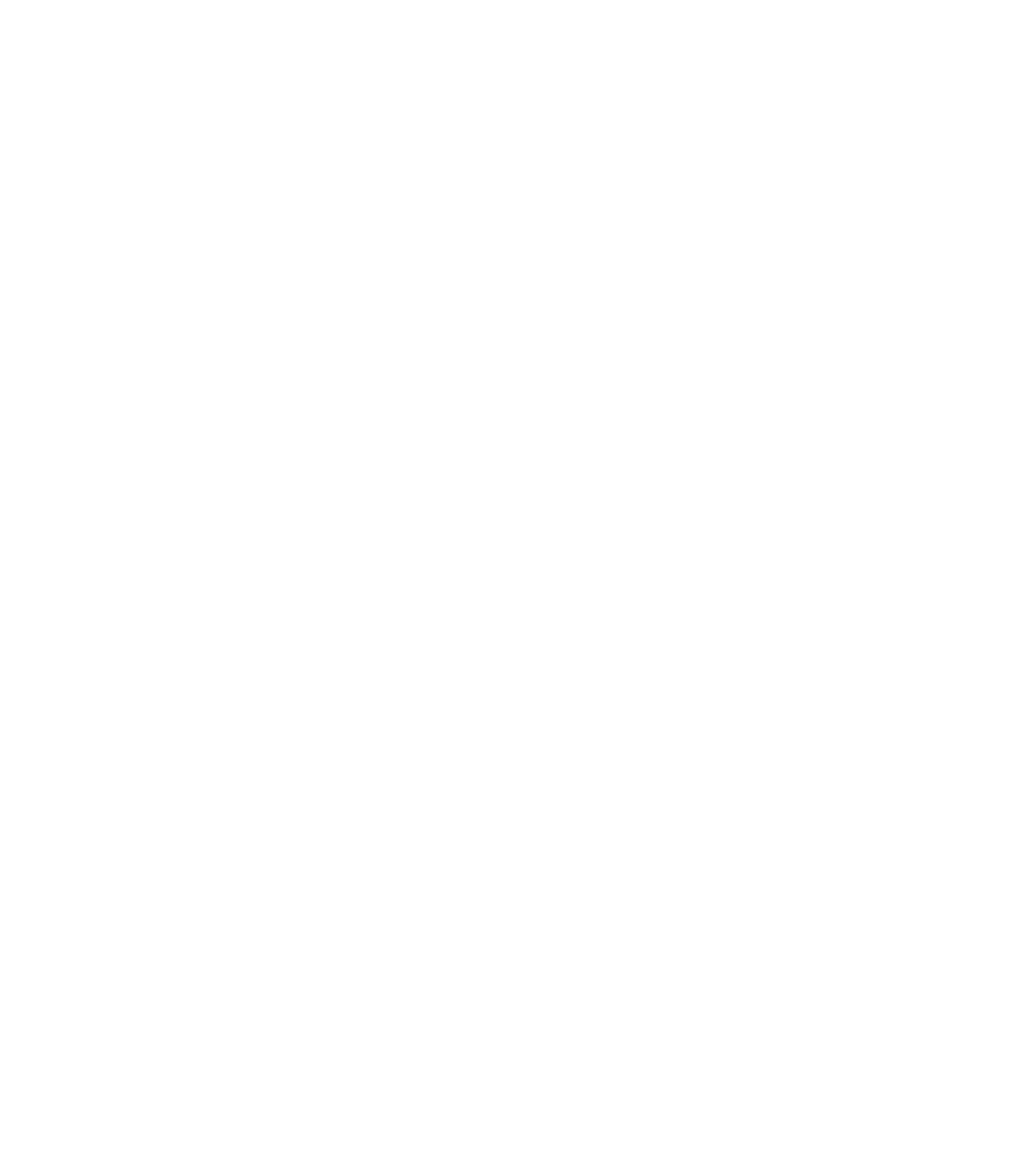
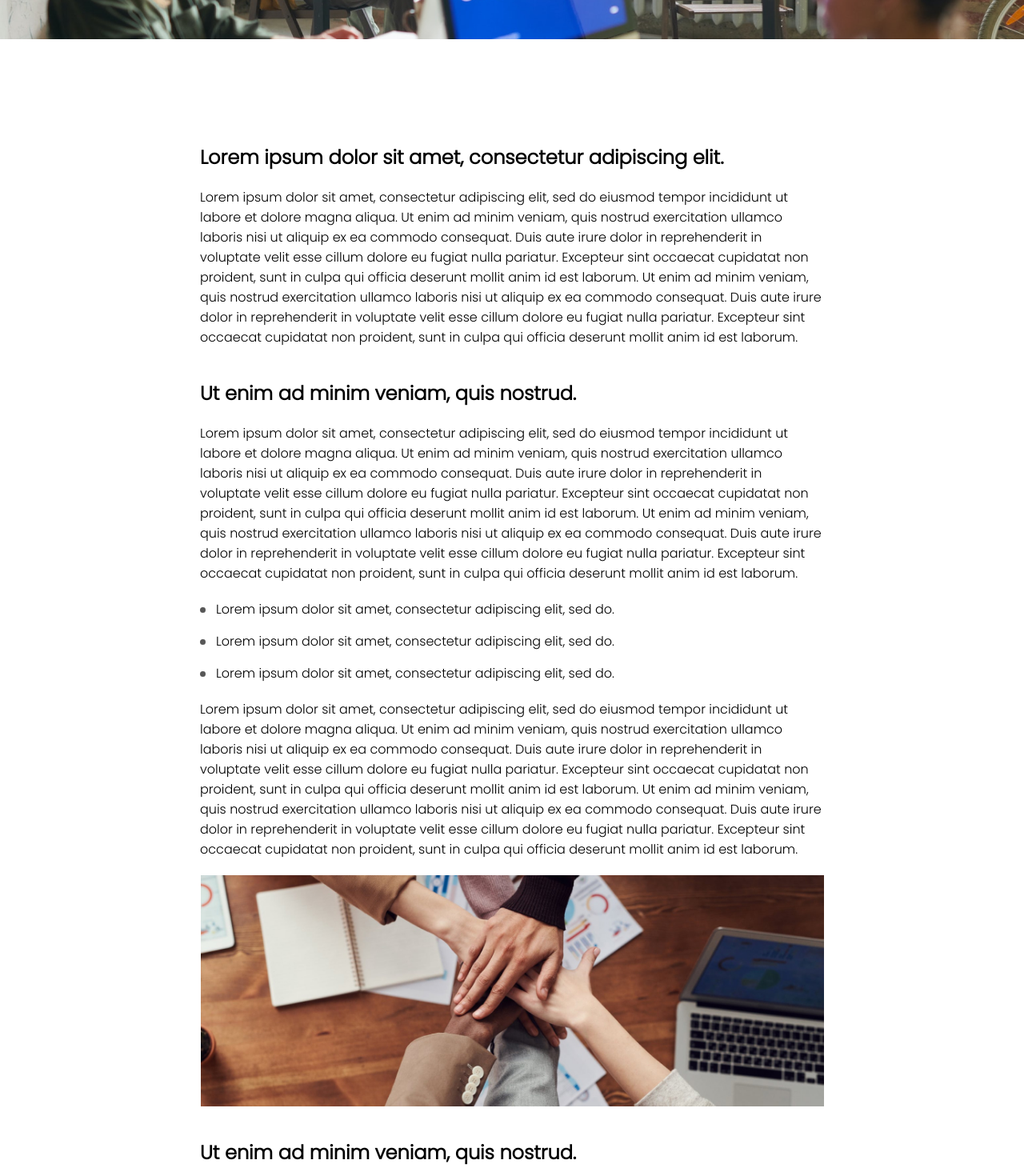
Before and after one commit to Shakhmurad7/finsweet, a React (Vite) app: page /Single in a window 1280 px wide. Before the commit this address had no page. Shown: the part 740-2210 px from the top of the page at 80% size. Before the commit the page ends 800 px from the top, so only its background shows below. Built offline with nearby package versions, Linux system fonts and the light colour scheme.

Commit message:
add SinglePage

```diff
--- a/src/App.jsx
+++ b/src/App.jsx
@@ -6,6 +6,7 @@ import Features from "./NavbarMetodlar/Features/Features"
 import Pricing from "./NavbarMetodlar/Pricing/Pricing"
 import Work from "./NavbarMetodlar/Work/Work"
 import Blog from "./NavbarMetodlar/Blog/Blog"
+import Single from "./NavbarMetodlar/Blog-Single/Single"
 
 
 
@@ -20,6 +21,7 @@ function App() {
         <Route path="/Pricing" element={<Pricing/>}/>
         <Route path="/Work" element={<Work/>}/>
         <Route path="/Blog" element={<Blog/>}/>
+        <Route path="/Single" element={<Single/>}/>
       </Routes>
     </>
   )
--- /dev/null
+++ b/src/NavbarMetodlar/Blog-Single/Single.jsx
@@ -0,0 +1,43 @@
+import React from 'react'
+import styles from './Single.module.css'
+import style from '../Blog/Blog.module.css'
+import PageContainer from '../../PageContainer'
+function Single() {
+  return (
+    <>
+    <PageContainer>
+
+           <div className={style['BlogPage-text-top']}>
+                <h2>A UX Case Study on Creating a Studious Environment for Students</h2>
+                <p>Andrew Jonson <b>Posted on 27th January 2021</b></p>
+                <img src={'./img/people-working-in-front-of-computer-3182763.png'} />
+            </div>
+        <div className="Big-container">
+            <div className={styles['Container']}>
+                <div className={styles['block']}>
+                    <h2>Lorem ipsum dolor sit amet, consectetur adipiscing elit.</h2>
+                    <p>Lorem ipsum dolor sit amet, consectetur adipiscing elit, sed do eiusmod tempor incididunt ut labore et dolore magna aliqua. Ut enim ad minim veniam, quis nostrud exercitation ullamco laboris nisi ut aliquip ex ea commodo consequat. Duis aute irure dolor in reprehenderit in voluptate velit esse cillum dolore eu fugiat nulla pariatur. Excepteur sint occaecat cupidatat non proident, sunt in culpa qui officia deserunt mollit anim id est laborum. Ut enim ad minim veniam, quis nostrud exercitation ullamco laboris nisi ut aliquip ex ea commodo consequat. Duis aute irure dolor in reprehenderit in voluptate velit esse cillum dolore eu fugiat nulla pariatur. Excepteur sint occaecat cupidatat non proident, sunt in culpa qui officia deserunt mollit anim id est laborum.</p>
+                </div>
+                <div className={styles['block']}>
+                    <h2>Ut enim ad minim veniam, quis nostrud.</h2>
+                    <p>Lorem ipsum dolor sit amet, consectetur adipiscing elit, sed do eiusmod tempor incididunt ut labore et dolore magna aliqua. Ut enim ad minim veniam, quis nostrud exercitation ullamco laboris nisi ut aliquip ex ea commodo consequat. Duis aute irure dolor in reprehenderit in voluptate velit esse cillum dolore eu fugiat nulla pariatur. Excepteur sint occaecat cupidatat non proident, sunt in culpa qui officia deserunt mollit anim id est laborum. Ut enim ad minim veniam, quis nostrud exercitation ullamco laboris nisi ut aliquip ex ea commodo consequat. Duis aute irure dolor in reprehenderit in voluptate velit esse cillum dolore eu fugiat nulla pariatur. Excepteur sint occaecat cupidatat non proident, sunt in culpa qui officia deserunt mollit anim id est laborum.</p>
+                    <ul>
+                        <li>Lorem ipsum dolor sit amet, consectetur adipiscing elit, sed do.</li>
+                        <li>Lorem ipsum dolor sit amet, consectetur adipiscing elit, sed do.</li>
+                        <li>Lorem ipsum dolor sit amet, consectetur adipiscing elit, sed do.</li>
+                    </ul>
+                    <p>Lorem ipsum dolor sit amet, consectetur adipiscing elit, sed do eiusmod tempor incididunt ut labore et dolore magna aliqua. Ut enim ad minim veniam, quis nostrud exercitation ullamco laboris nisi ut aliquip ex ea commodo consequat. Duis aute irure dolor in reprehenderit in voluptate velit esse cillum dolore eu fugiat nulla pariatur. Excepteur sint occaecat cupidatat non proident, sunt in culpa qui officia deserunt mollit anim id est laborum. Ut enim ad minim veniam, quis nostrud exercitation ullamco laboris nisi ut aliquip ex ea commodo consequat. Duis aute irure dolor in reprehenderit in voluptate velit esse cillum dolore eu fugiat nulla pariatur. Excepteur sint occaecat cupidatat non proident, sunt in culpa qui officia deserunt mollit anim id est laborum.</p>
+                    <img src={'./img/photo-of-people-near-wooden-table-3184418.jpg'} />
+                </div>
+                <div className={styles['block']}>
+                    <h2>Ut enim ad minim veniam, quis nostrud.</h2>
+                    <p>Lorem ipsum dolor sit amet, consectetur adipiscing elit, sed do eiusmod tempor incididunt ut labore et dolore magna aliqua. Ut enim ad minim veniam, quis nostrud exercitation ullamco laboris nisi ut aliquip ex ea commodo consequat. Duis aute irure dolor in reprehenderit in voluptate velit esse cillum dolore eu fugiat nulla pariatur. Excepteur sint occaecat cupidatat non proident, sunt in culpa qui officia deserunt mollit anim id est laborum. Ut enim ad minim veniam, quis nostrud exercitation ullamco laboris nisi ut aliquip ex ea commodo consequat. Duis aute irure dolor in reprehenderit in voluptate velit esse cillum dolore eu fugiat nulla pariatur. Excepteur sint occaecat cupidatat non proident, sunt in culpa qui officia deserunt mollit anim id est laborum.</p>
+                </div>
+            </div>
+        </div>
+    </PageContainer>
+    </>
+  )
+}
+
+export default Single
--- /dev/null
+++ b/src/NavbarMetodlar/Blog-Single/Single.module.css
@@ -0,0 +1,30 @@
+.Container{
+    display: flex;
+    flex-direction: column;
+    gap: 40px;
+    padding: 50px 200px;
+}
+.block{
+    display: flex;
+    flex-direction: column;
+    gap: 20px;
+}
+.block ul{
+    margin-left: 20px;
+    display: flex;
+    flex-direction: column;
+    gap: 15px;
+}
+.block ul li{
+    position: relative;
+}
+.block ul li::after{
+    position: absolute;
+    top: 10px;
+    background-color: rgba(0, 0, 0, 0.659);
+    left: -20px;
+    width: 7px;
+    height: 7px;
+    border-radius: 50%;
+    content: "";
+}
--- a/src/NavbarMetodlar/Blog/Blog.jsx
+++ b/src/NavbarMetodlar/Blog/Blog.jsx
@@ -65,7 +65,7 @@ function Blog() {
                 <p>Andrew Jonson <b>Posted on 27th January 2021</b></p>
                 <img src={'./img/people-working-in-front-of-computer-3182763.png'} />
                 <p>Apparently we had reached a great height in the atmosphere, for the sky was a dead black, and the stars had ceased to twinkle. By the same illusion which lifts the horizon of the sea to the level of the spectator on a hillside.</p>
-                <a href="">Read more</a>
+                <a href={'/Single'}>Read more</a>
             </div>
 
             <div className={style["BlogPage-card-top-text"]}>
```
Also changed, not shown: public/img/photo-of-people-near-wooden-table-3184418.jpg (added).
